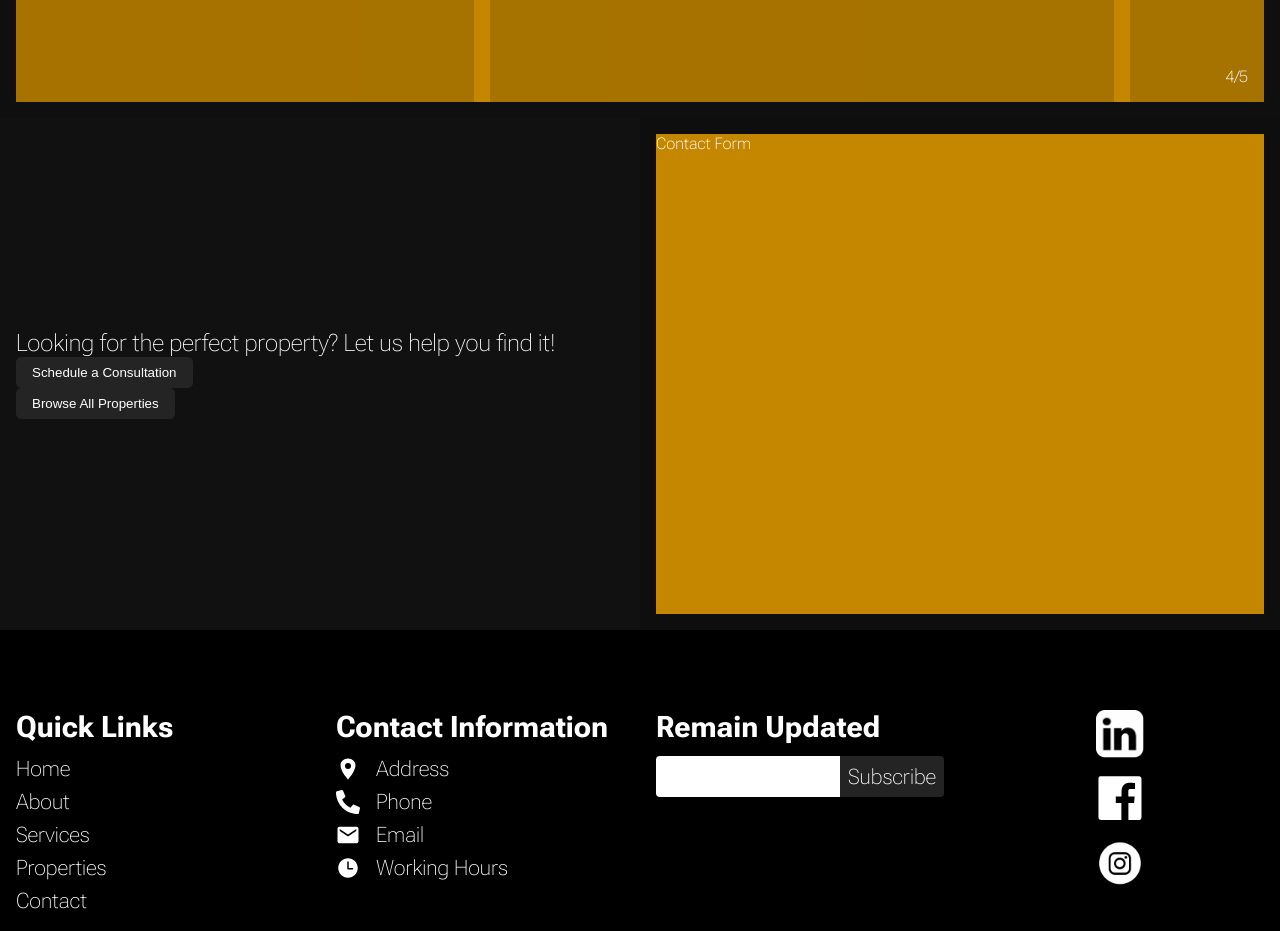
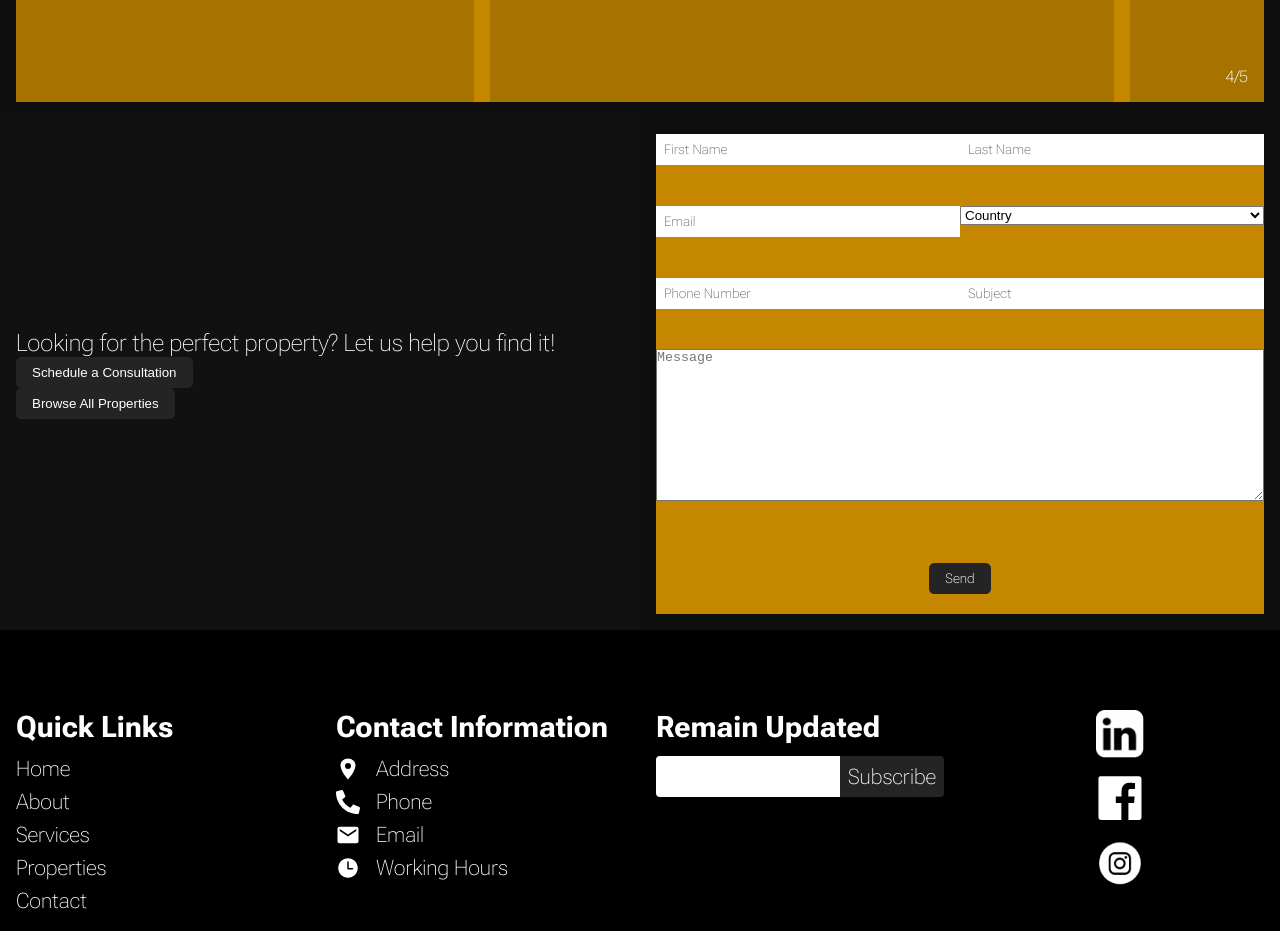
Before and after one commit to danisharyanfahim/sds-property-group, a Next.js app: page / in a window 1280 px wide. Shown: the part 3220-4151 px from the top of the page. Built offline with nearby package versions, Linux system fonts and the light colour scheme.

Commit message:
added contact form

```diff
--- a/app/(pages)/(home)/page.tsx
+++ b/app/(pages)/(home)/page.tsx
@@ -1,4 +1,5 @@
 import Carousel from "@/app/components/ui/carousel";
+import ContactForm from "@/app/components/ui/contact-form";
 import Slider from "@/app/components/ui/slider";
 import SlideShow from "@/app/components/ui/slideshow";
 import Ticker from "@/app/components/ui/ticker";
@@ -146,9 +147,7 @@ const Home = () => {
           <button className="learn-more class-1">Browse All Properties</button>
         </div>
         <div className="media-section">
-          <div className="contact-form">
-            <p>Contact Form</p>
-          </div>
+          <ContactForm />
         </div>
       </section>
     </main>
--- a/app/components/ui/contact-form.tsx
+++ b/app/components/ui/contact-form.tsx
@@ -0,0 +1,214 @@
+"use client";
+import emailjs from "@emailjs/browser";
+import { useState } from "react";
+import { countries } from "countries-list";
+
+const countryCodes = Object.keys(countries);
+const countryInfo = countryCodes
+  .map((code) => {
+    return {
+      name: countries[code].name,
+      phone: "+" + countries[code].phone[0],
+    };
+  })
+  .sort();
+
+/* This uses a lot of useState variables, just use useReducer instead  */
+
+const ContactForm = () => {
+  const [firstName, setFirstName] = useState<string>("");
+  const [lastName, setLastName] = useState<string>("");
+  const [email, setEmail] = useState<string>("");
+  const [country, setCountry] = useState<string>("");
+  const [phoneNumber, setPhoneNumber] = useState<string>("");
+  const [subject, setSubject] = useState<string>("");
+  const [message, setMessage] = useState<string>("");
+  const [privacy, setPrivacy] = useState<boolean>(false);
+
+  const reset = () => {
+    setFirstName("");
+    setLastName("");
+    setEmail("");
+    setCountry("");
+    setPhoneNumber("");
+    setSubject("");
+    setMessage("");
+    setPrivacy(false);
+  };
+
+  const handleSubmit = (e) => {
+    e.preventDefault();
+    let problem = false;
+    let problemMessage = "";
+
+    const serviceId = "service_hl8jaeq";
+    const templateId = "template_pgoctl5";
+    const publicKey = "gKf_CDJFpRtI8fkj3";
+
+    const templateParams = {
+      from_name: firstName + " " + lastName,
+      from_email: email,
+      phone_number: phoneNumber,
+      country: country,
+      email_subject: subject,
+      to_name: "SDS Property Group",
+      message: message,
+    };
+
+    if (
+      firstName === "" ||
+      lastName === "" ||
+      email === "" ||
+      subject === "" ||
+      message === ""
+    ) {
+      problem = true;
+      problemMessage = `
+        You are missing the following fields:
+        ${firstName === "" ? "First Name" : ""}
+         ${lastName === "" ? "Last Name" : ""}
+         ${email === "" ? "Email" : ""}
+         ${subject === "" ? "Subject" : ""}
+         ${message === "" ? "Message" : ""}.`;
+    }
+
+    if (!problem) {
+      emailjs.send(serviceId, templateId, templateParams, publicKey).then(
+        () => {
+          alert(
+            `Congratulations ${firstName}! Your message has been sent to me successfully.`
+          );
+          reset();
+        },
+        (error) => {
+          console.log("Error sending email", error.text);
+        }
+      );
+    } else {
+      alert(problemMessage);
+    }
+  };
+
+  return (
+    <div className="contact-form">
+      <form onSubmit={handleSubmit} className="form">
+        <section>
+          <input
+            type="text"
+            id="firstName"
+            placeholder="First Name"
+            value={firstName}
+            onChange={(e) => setFirstName(e.target.value)}
+            required
+          />
+        </section>
+        <section>
+          <input
+            type="text"
+            id="lastName"
+            placeholder="Last Name"
+            value={lastName}
+            onChange={(e) => setLastName(e.target.value)}
+            required
+          />
+        </section>
+        <section>
+          <input
+            type="email"
+            id="email"
+            placeholder="Email"
+            value={email}
+            onChange={(e) => setEmail(e.target.value)}
+            required
+          />
+        </section>
+        <section>
+          <select id="country" onChange={(e) => setCountry(e.target.value)}>
+            {countryInfo.map((country, index) => {
+              return (
+                <option
+                  // selected={country.name === "Canada"}
+                  key={country.name + index}
+                  className="country-option"
+                  style={{ backgroundColor: "var(--ui-background-color-1)" }}
+                >
+                  {country.name}
+                </option>
+              );
+            })}
+            <option value="" disabled selected>
+              Country
+            </option>
+          </select>
+        </section>
+        <section>
+          <input
+            type="tel"
+            id="phone"
+            placeholder="Phone Number"
+            value={phoneNumber}
+            onChange={(e) => setPhoneNumber(e.target.value)}
+            // pattern="[0-9]{9}"
+            required
+          />
+        </section>
+        <section>
+          <input
+            type="text"
+            id="subject"
+            placeholder="Subject"
+            value={subject}
+            onChange={(e) => setSubject(e.target.value)}
+          />
+        </section>
+        <section className="message">
+          <textarea
+            id="message"
+            placeholder="Message"
+            value={message}
+            rows={10}
+            onChange={(e) => setMessage(e.target.value)}
+          ></textarea>
+        </section>
+        {/* <section>
+            <div>
+              <div className="box-container">
+                <input
+                  type="checkbox"
+                  id="privacy"
+                  checked={privacy}
+                  onChange={(e) => setPrivacy(e.target.checked)} // Change to e.target.checked
+                />
+              </div>
+              <div className="policy-text-container">
+                <span>
+                  By checking this box, you acknowledge that you have read and
+                  agree to our Terms and Agreements regarding the collection and
+                  use of your personal information. We collect data such as your
+                  name and email to process requests, improve our services, and
+                  communicate with you. We do not sell or trade your information
+                  and take appropriate security measures to protect it. You have
+                  the right to access, correct, or delete your personal
+                  information at any time. For more details, please see our full
+                  policy.
+                </span>
+              </div>
+            </div>
+          </section> */}
+        <section className="button-container">
+          <button className="send class-1" type="submit">
+            <p>Send</p>
+          </button>
+        </section>
+      </form>
+    </div>
+  );
+};
+
+export default ContactForm;
+
+/*
+
+-Add automatic email reply when message has been sent
+-Hide keys in an .env file, do the same for my site as well
+ */
--- /dev/null
+++ b/app/styles/contact-form.scss
@@ -0,0 +1,31 @@
+.contact-form {
+  container: form-container / inline-size;
+  width: 100%;
+  form {
+    min-height: 480px;
+    display: grid;
+    grid-template-columns: repeat(2, 1fr);
+    grid-auto-columns: 50% 50%;
+
+    input,
+    .button-container {
+      width: 100%;
+    }
+
+    .button-container {
+      display: flex;
+      justify-content: center;
+      align-items: center;
+    }
+
+    > * {
+      grid-column: span 2;
+    }
+  }
+}
+
+@container form-container (min-width: 480px) {
+  .contact-form form > :nth-child(-n + 6) {
+    grid-column: span 1;
+  }
+}
--- a/app/styles/globals.scss
+++ b/app/styles/globals.scss
@@ -1,6 +1,7 @@
 @use "./footer.scss";
 @use "./navbar.scss";
 @use "./ui.scss";
+@use "./contact-form.scss";
 @import url("./_fonts.css");
 @import url("./_variables.css");
 
--- a/package.json
+++ b/package.json
@@ -10,7 +10,10 @@
   },
   "dependencies": {
     "@aws-amplify/ui-react": "^6.5.5",
+    "@emailjs/browser": "^4.4.1",
     "aws-amplify": "^6.6.6",
+    "countries-list": "^3.1.1",
+    "emailjs": "^4.0.3",
     "next": "14.2.10",
     "react": "^18",
     "react-dom": "^18",
```
Also changed, not shown: public/images/sds-logo.svg (added), 1 other file (tests, documents, lock files or other folders).
